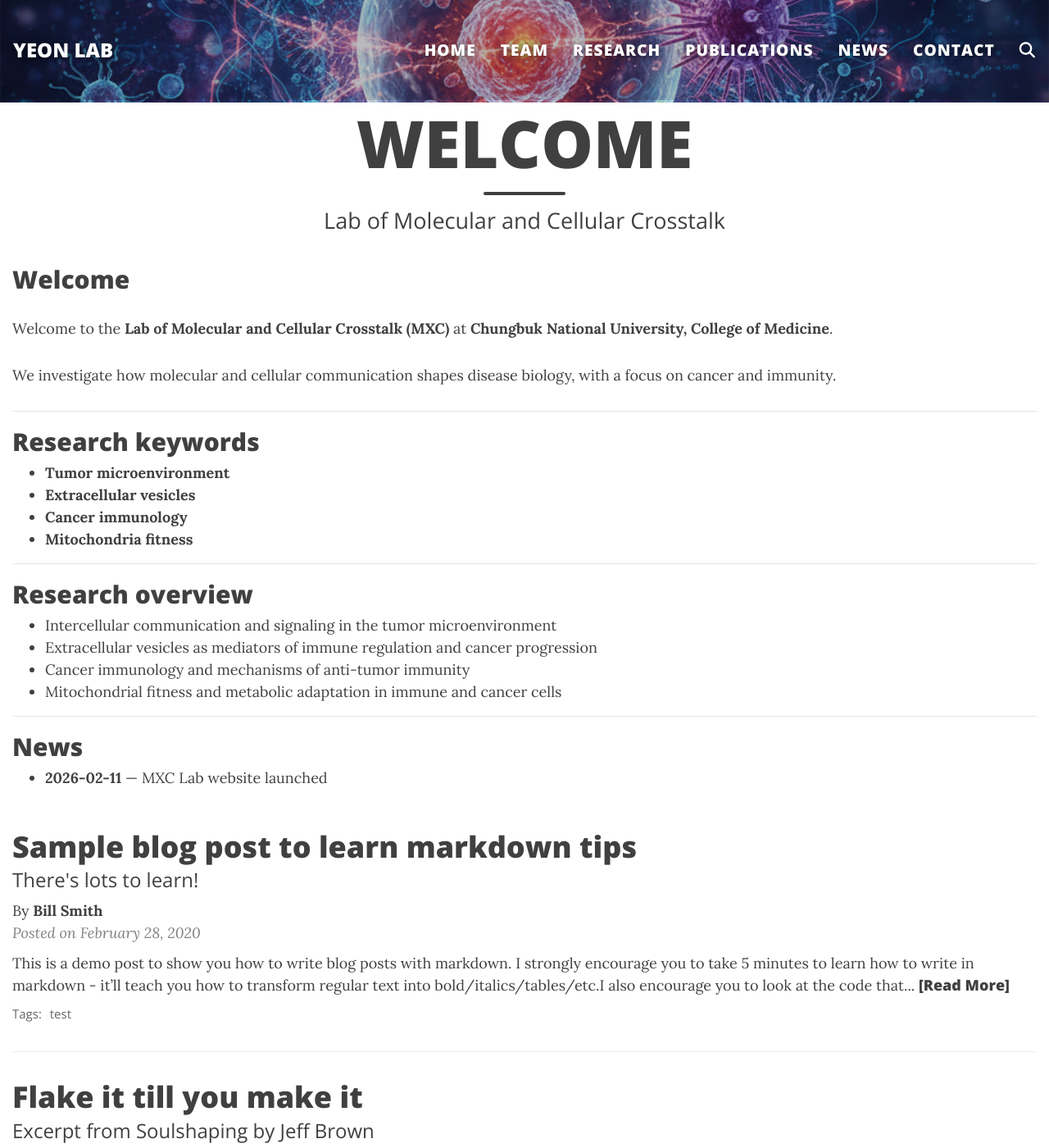
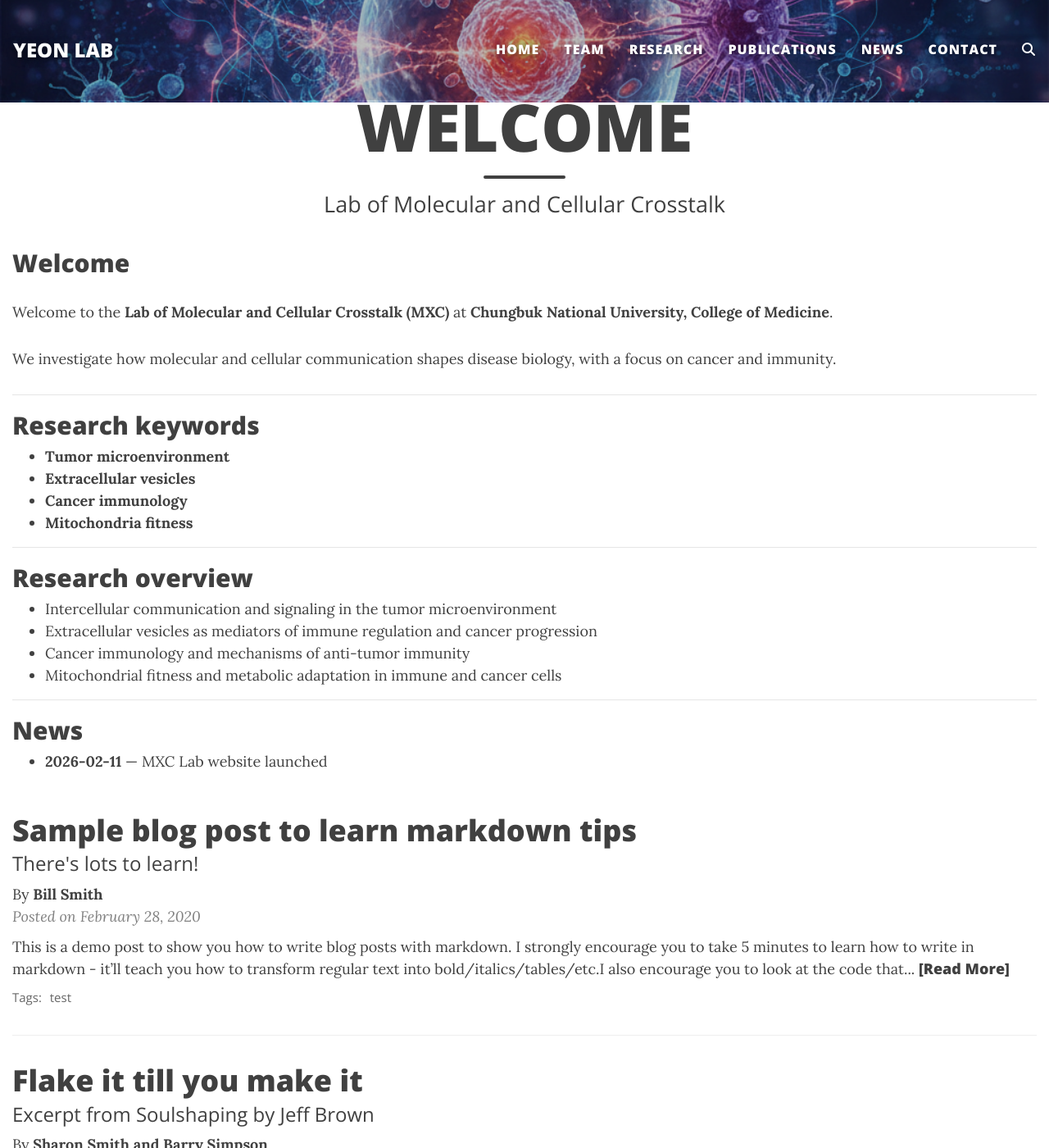
Before and after one commit to mjyeon0807-hub/mjyeon0807-hub.github.io, a Jekyll site: the page built from index.md, in a window 1280 px wide and 1400 px high. Shown: the whole window at 82% size. Built offline with Jekyll 4.4.1, drawn with Linux system fonts in a browser that asks for light colours; comment, search, counter and statistics services are not loaded.

Commit message:
Adjust navbar link size and add banner offset variable
Reduced navbar link font size and added custom CSS variable for banner offset.

```diff
--- a/assets/css/custom.css
+++ b/assets/css/custom.css
@@ -60,7 +60,7 @@ nav.navbar.navbar-custom .navbar-brand {
 
 /* Menu links bigger */
 nav.navbar.navbar-custom .navbar-nav .nav-link {
-  font-size: 1.2rem !important;
+  font-size: 1.0rem !important;
   padding-top: 13px !important;
   padding-bottom: 13px !important;
 }
@@ -71,6 +71,16 @@ nav.navbar.navbar-custom .navbar-toggler {
 }
 nav.navbar.navbar-custom .navbar-toggler-icon {
   filter: invert(1) contrast(2);
+}
+
+/* More space between the navbar banner and the page header/title */
+:root {
+  --yeon-banner-offset: 175px; /* increase this for more space (try 165–210px) */
+}
+
+header > .intro-header,
+header > .intro-header.big-img {
+  margin-top: var(--yeon-banner-offset) !important;
 }
 
 /* ---------- Dropdown menu (keep light + readable) ---------- */
```
